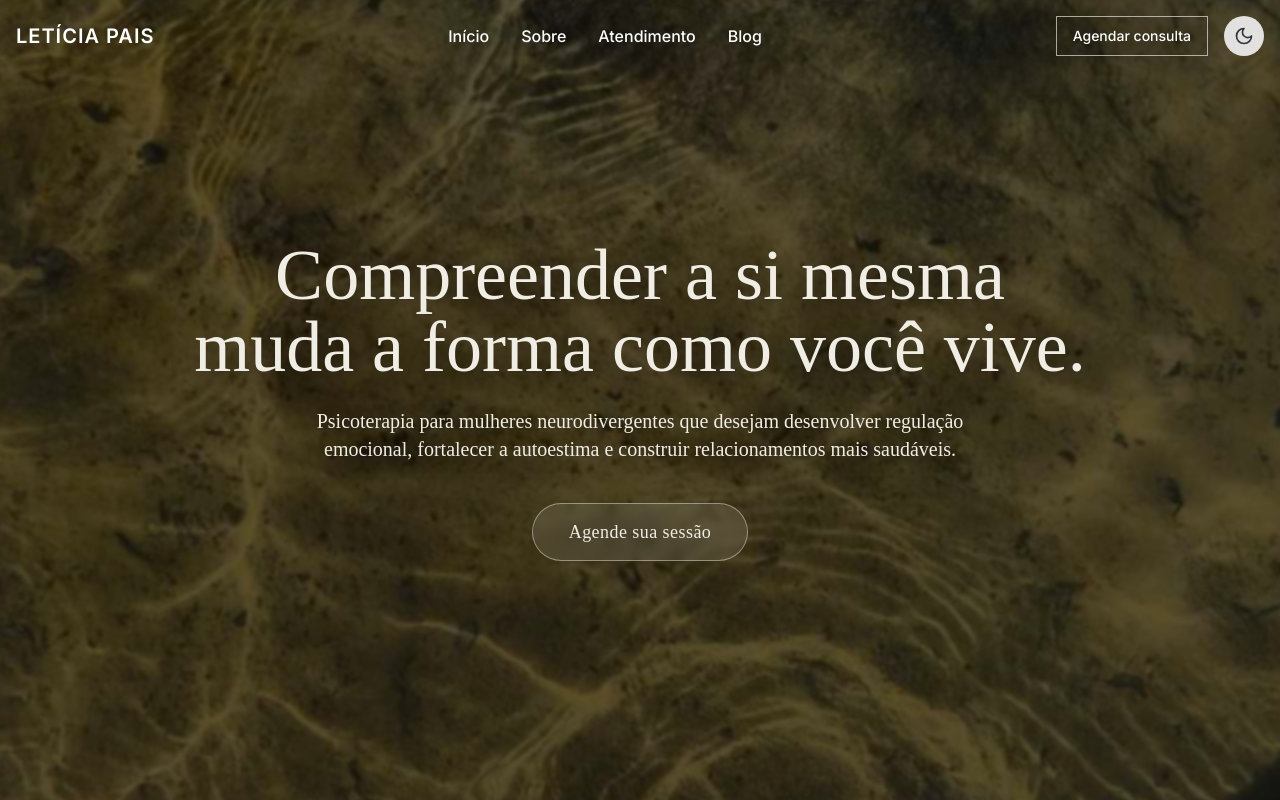
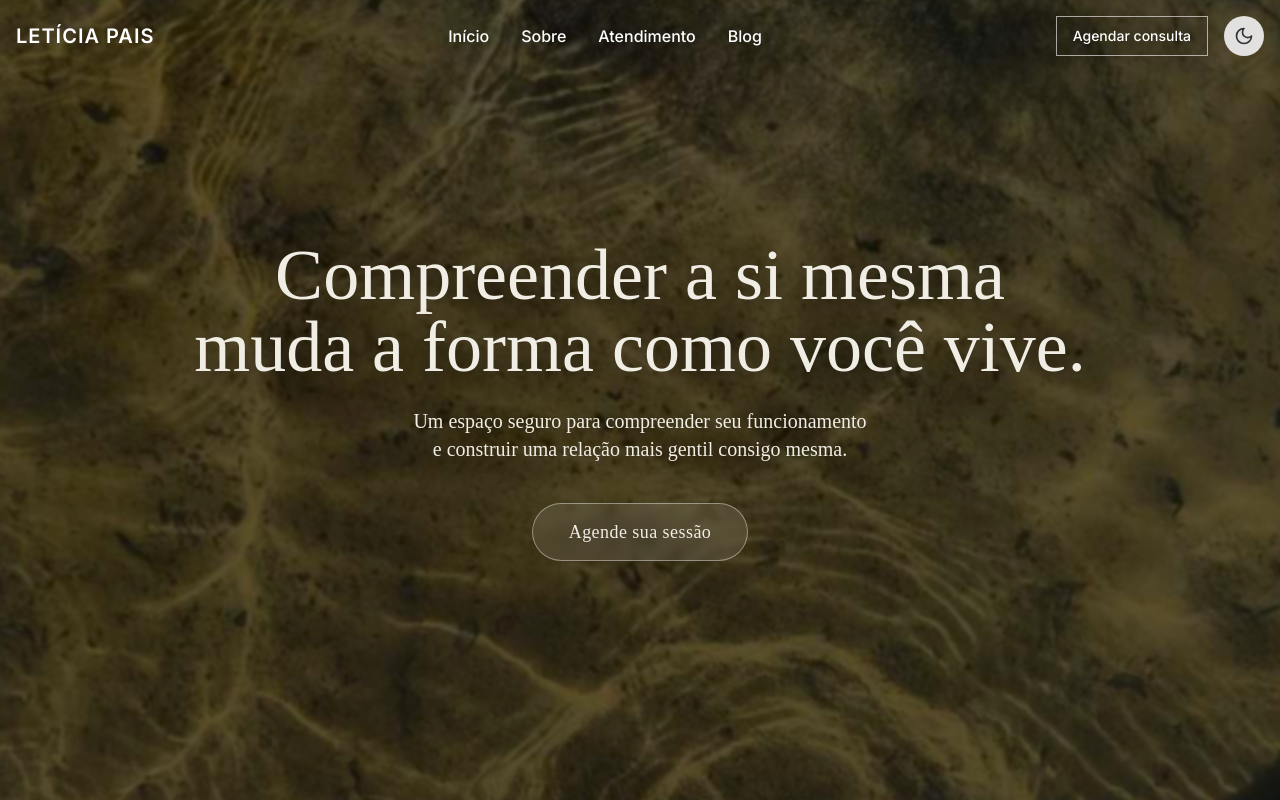
Before and after one commit to gabbiiii-gif/LETICIAPSI, a React (Vite) app: page / in a window 1280 px wide. Shown: the top 800 px of the page. Built offline with nearby package versions, Linux system fonts and the light colour scheme; a web font is replaced by a local one.

Commit message:
copy(hero): novo subtitulo sobre espaco seguro e relacao gentil
Co-Authored-By: Claude Opus 4.8 <noreply@anthropic.com>

```diff
--- a/src/components/Hero.jsx
+++ b/src/components/Hero.jsx
@@ -60,9 +60,8 @@ const Hero = () => {
             className="mt-6 max-w-2xl text-base sm:text-lg md:text-xl font-normal leading-relaxed text-balance"
             style={{ fontFamily: TITLE_FONT, fontWeight: 400, color: PALETTE, opacity: 0.92, textShadow: '0 2px 16px rgba(0,0,0,0.5)' }}
           >
-            Psicoterapia para mulheres neurodivergentes que desejam desenvolver
-            regulação emocional, fortalecer a autoestima e construir
-            relacionamentos mais saudáveis.
+            Um espaço seguro para compreender seu funcionamento e construir uma
+            relação mais gentil consigo mesma.
           </motion.p>
 
           <motion.button
```
